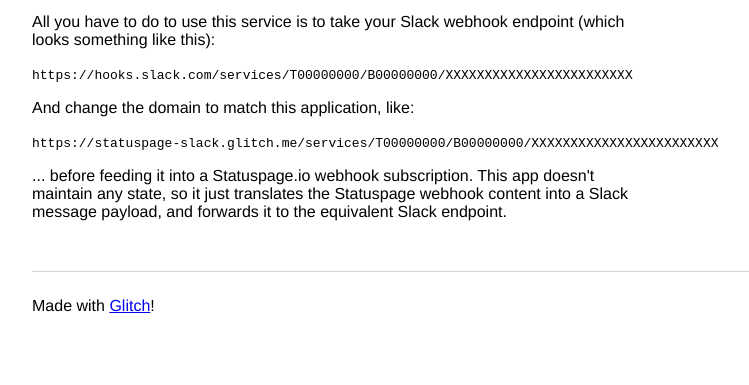
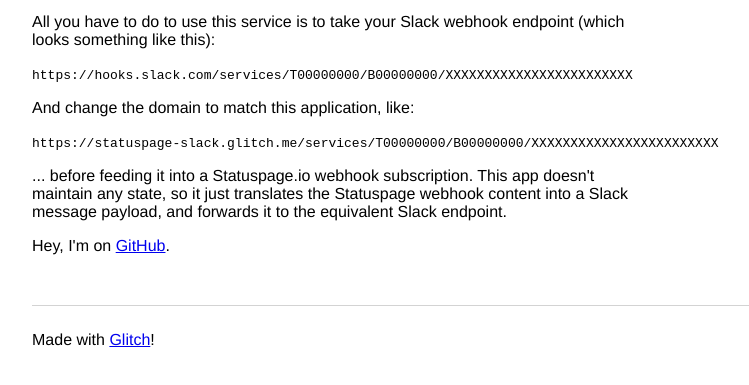
Before and after one commit to NReilingh/statuspage-slack, a website: page views/index.html in a window 1280 px wide. Shown: the part 111-496 px from the top of the page, without its empty margins (0-749 px from the left). Drawn offline with Linux system fonts and the light colour scheme; a script that the page names is missing.

Commit message:
👑👝 Updated with Glitch

```diff
--- a/views/index.html
+++ b/views/index.html
@@ -44,6 +44,9 @@
         This app doesn't maintain any state, so it just translates the Statuspage webhook content into a Slack message payload,
         and forwards it to the equivalent Slack endpoint.
       </p>
+      <p>
+        Hey, I'm on <a href="https://github.com/NReilingh/statuspage-slack">GitHub</a>.
+      </p>
 
     </main>
 
```
Also changed, not shown: README.md.
